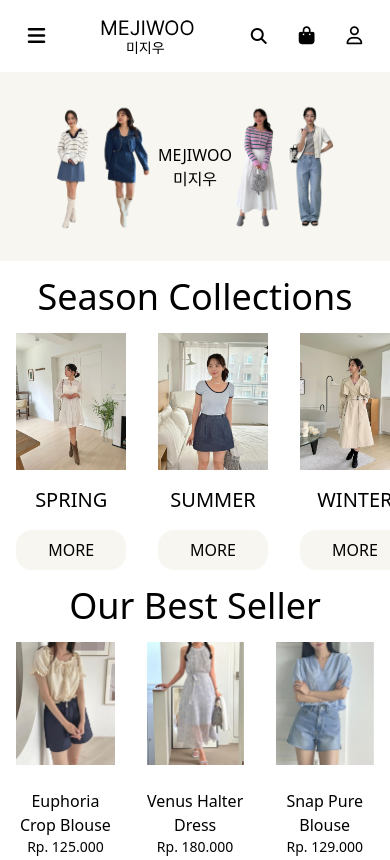
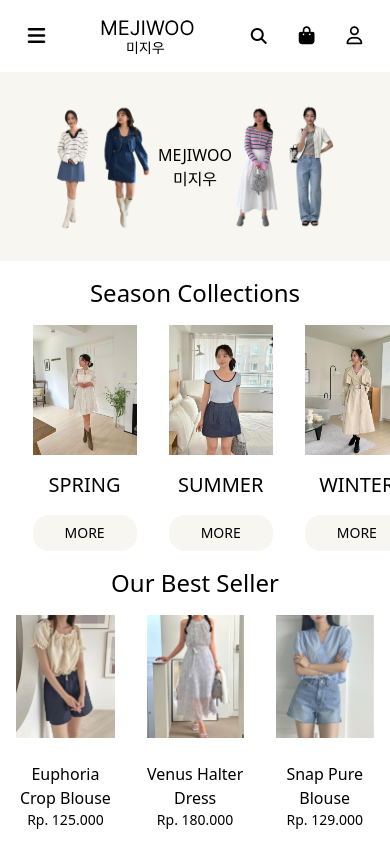
Before and after one commit to kakha326/project1-tailwind, a website: page index.html in a window 390 px wide. Shown: the top 860 px of the page. Drawn offline with Linux system fonts and the light colour scheme.

Commit message:
update resp

```diff
--- a/index.html
+++ b/index.html
@@ -80,36 +80,36 @@
         </section>
         <!-- section2 -->
         <section>
-            <h1 class="text-4xl lg:text-5xl	 text-center my-4 xl:my-12">Season Collections</h1>
-            <div class="w-11/12 flex gap-8 lg:gap-12 mx-auto">
-                <div class="flex flex-col text-center ">
-                    <img class="hover:scale-95 cursor-pointer" src="img/img 5.png" alt="">
+            <h1 class="text-2xl sm:text-4xl lg:text-5xl	 text-center my-4 xl:my-12">Season Collections</h1>
+            <div class="w-10/12 sm:w-11/12 flex gap-8 lg:gap-12 mx-auto">
+                <div class="flex flex-col w-5/12 text-center ">
+                    <img class="hover:scale-95 cursor-pointer bg-cover" src="img/img 5.png" alt="">
                     <p class="text-xl mt-4 lg:mt-6 lg:text-3xl">SPRING</p>
                     <div>
                         <button class=" bg-mainBgColor px-8 py-2 border-none rounded-2xl
                         transition ease-in-out delay-150 hover:-translate-y-1 hover:scale-110
-                         hover:bg-indigo-300 duration-300 text-base mt-4 lg:mt-8 lg:text-xl">
+                         hover:bg-indigo-300 duration-300 text-sm sm:text-base mt-4 lg:mt-8 lg:text-xl">
                             MORE</button>
                     </div>
 
                 </div>
-                <div class=" flex flex-col text-center">
-                    <img class="hover:scale-95 cursor-pointer" src="img/img 6.png" alt="">
+                <div class=" flex flex-col w-5/12 text-center">
+                    <img class="hover:scale-95 cursor-pointer bg-cover" src="img/img 6.png" alt="">
                     <p class="text-xl mt-4 lg:mt-6 lg:text-3xl">SUMMER</p>
                     <div>
                         <button
                             class=" bg-mainBgColor px-8 py-2 border-none rounded-2xl
-                        transition ease-in-out delay-150 hover:-translate-y-1 hover:scale-110 hover:bg-indigo-300  duration-300 text-base mt-4 lg:mt-8 lg:text-xl">
+                        transition ease-in-out delay-150 hover:-translate-y-1 hover:scale-110 hover:bg-indigo-300  duration-300 text-sm sm:text-base mt-4 lg:mt-8 lg:text-xl">
                             MORE</button>
                     </div>
                 </div>
-                <div class="flex flex-col text-center">
-                    <img class="hover:scale-95 cursor-pointer" src="img/img 7.png" alt="">
+                <div class="flex flex-col w-5/12 text-center">
+                    <img class="hover:scale-95 cursor-pointer bg-cover" src="img/img 7.png" alt="">
                     <p class="text-xl mt-4 lg:mt-6lg:text-3xl">WINTER</p>
                     <div>
                         <button
                             class=" bg-mainBgColor px-8 py-2 border-none rounded-2xl
-                        transition ease-in-out delay-150 hover:-translate-y-1 hover:scale-110 hover:bg-indigo-300 duration-300 text-base mt-4 lg:mt-8 lg:text-xl">
+                        transition ease-in-out delay-150 hover:-translate-y-1 hover:scale-110 hover:bg-indigo-300 duration-300 text-sm sm:text-base mt-4 lg:mt-8 lg:text-xl">
                             MORE</button>
                     </div>
                 </div>
@@ -118,7 +118,7 @@
         </section>
         <!-- section3 -->
         <section class="mb-14">
-            <h2 class="text-4xl lg:text-5xl text-center my-4 xl:my-12">Our Best Seller</h2>
+            <h2 class="text-2xl sm:text-4xl lg:text-5xl text-center my-4 xl:my-12">Our Best Seller</h2>
             <div class="w-11/12 flex gap-8 lg:gap-12 mx-auto">
                 <div class="text-center">
                     <img class="hover:scale-95 cursor-pointer" src="img/img8.png" alt="">
@@ -379,51 +379,3 @@
     </div>
 </body>
 </html>
-
-
-
-
-
-
-
-
-
-
-
-
-
-
-
-
-<!-- <div class="flex flex-wrap mx-auto">
-                <div class="bg-divImg w-[397px] h-[336px] bg-contain bg-no-repeat relative"
-                    style="background-image: url(img/img\ 20.png);">
-                    <h3 class=" absolute text-base bottom-4 left-8">COLORFUL KNITWEAR <br>SERIES</br></h3>
-                    <img class="bg-white absolute bottom-0 right-0 rounded-tl-lg cursor-pointer"
-                        src="img/akar-icons_arrow-back.svg" alt="">
-                </div>
-                <div class="bg-divImg w-[398px] h-[690px] bg-contain bg-no-repeat	 relative"
-                    style="background-image: url(img/img\ 21.png);">
-                    <h3 class=" absolute text-base bottom-4 left-8">JIWOO MADE SPECIAL<br>SERIES</br></h3>
-                    <img class="bg-white absolute bottom-0 right-0 rounded-tl-lg cursor-pointer"
-                        src="img/akar-icons_arrow-back.svg" alt="">
-                </div>
-                <div class="bg-divImg w-[398px] h-[336px] bg-contain bg-no-repeat	 relative"
-                    style="background-image: url(img/img\ 23.png);">
-                    <h3 class=" absolute text-base bottom-4 left-8">FRESHIDER TOP<br>SERIES</br></h3>
-                    <img class="bg-white absolute bottom-0 right-0 rounded-tl-lg cursor-pointer"
-                        src="img/akar-icons_arrow-back.svg" alt="">
-                </div>
-                <div class="bg-divImg w-[398px] h-[336px] bg-contain bg-no-repeat	 relative"
-                    style="background-image: url(img/img\ 24.png);">
-                    <h3 class=" absolute text-base bottom-4 left-8">FRESHIDER TOP<br>SERIES</br></h3>
-                    <img class="bg-white absolute bottom-0 right-0 rounded-tl-lg cursor-pointer"
-                        src="img/akar-icons_arrow-back.svg" alt="">
-                </div>
-                <div class="bg-divImg w-[398px] h-[336px] bg-contain bg-no-repeat	 relative"
-                    style="background-image: url(img/img\ 25.png);">
-                    <h3 class=" absolute text-base bottom-4 left-8">FRESHIDER TOP<br>SERIES</br></h3>
-                    <img class="bg-white absolute bottom-0 right-0 rounded-tl-lg cursor-pointer"
-                        src="img/akar-icons_arrow-back.svg" alt="">
-                </div>
-            </div>
```
Also changed, not shown: css/main.css.
